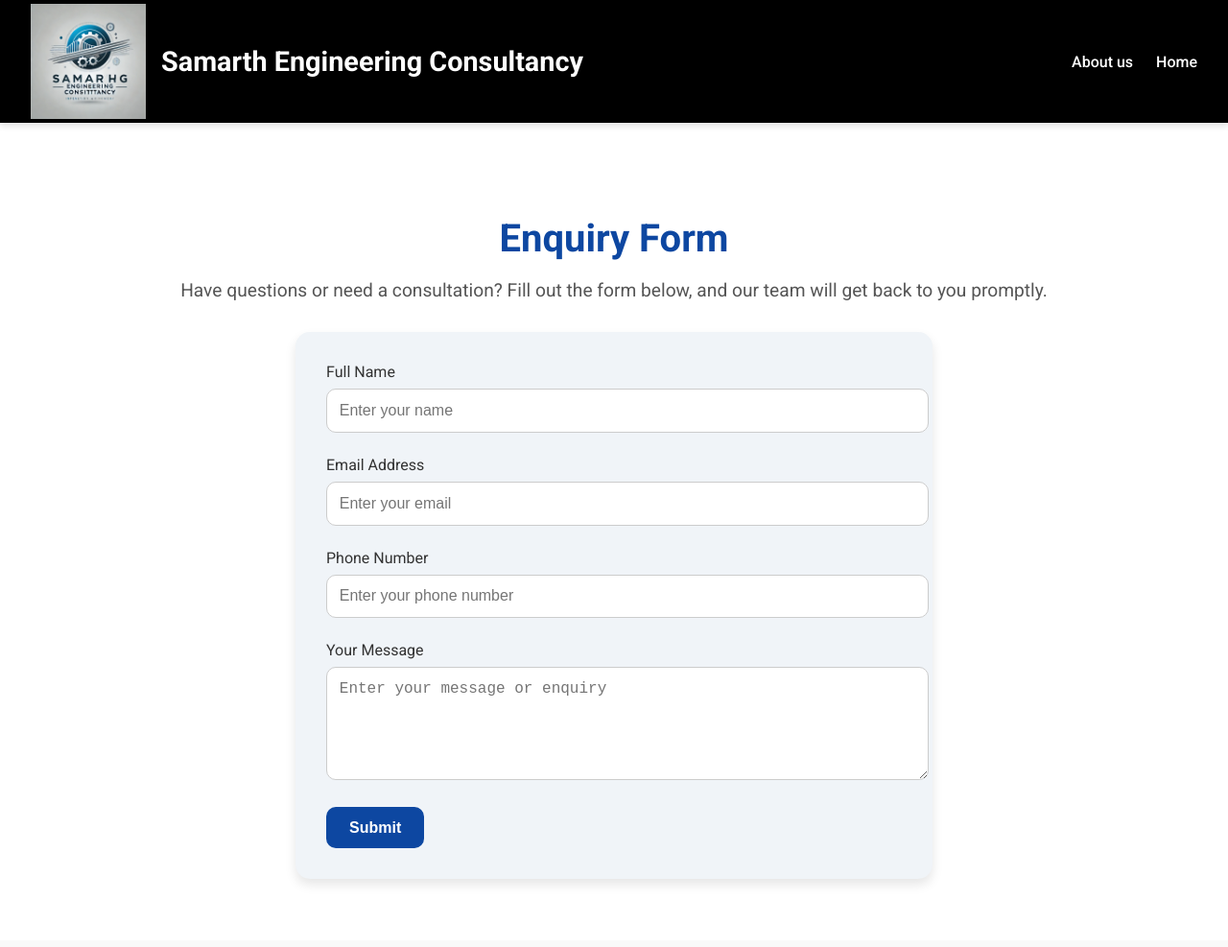
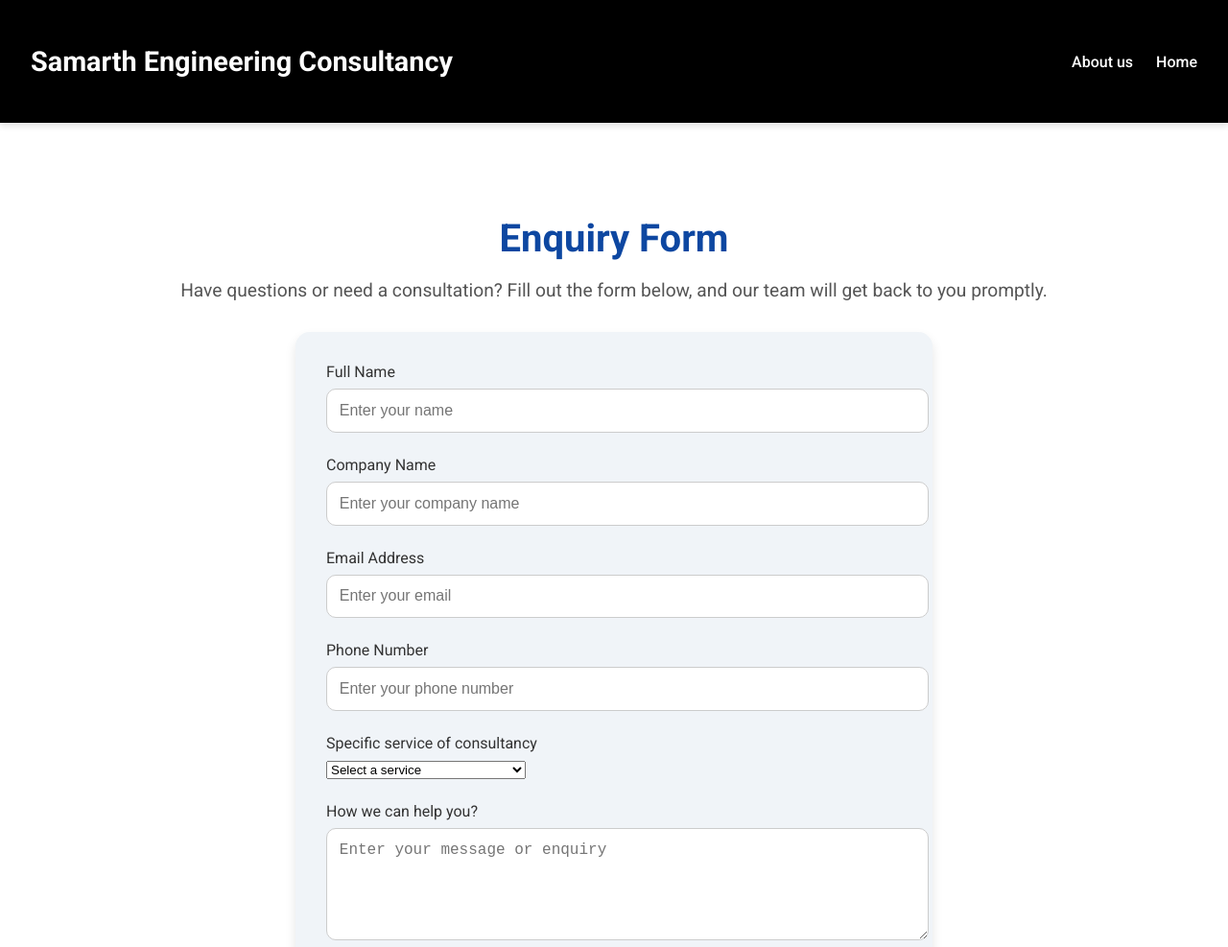
Before and after one commit to Prathamesh0903/Atmami-Industries, a plain HTML site: page enquiry.html in a window 1280 px wide. Shown: the top 987 px of the page at 96% size. Drawn offline with Linux system fonts and the light colour scheme.

Commit message:
Update enquiry.html

```diff
--- a/enquiry.html
+++ b/enquiry.html
@@ -1,4 +1,4 @@
-<!DOCTYPE html>
+<!-- <!DOCTYPE html>
 <html lang="en">
 <head>
     <meta charset="UTF-8">
@@ -32,7 +32,7 @@
             <h2 style="text-align: center;">Enquiry Form</h2>
             <p style="text-align: center;">Have questions or need a consultation? Fill out the form below, and our team will get back to you promptly.</p>
             <form action="https://api.web3forms.com/submit" method="POST" class="enquiry-form">
-                <input type="hidden" name="access_key" value="bf4cbc2d-df4a-4ac2-aff7-478176fb6cb0">
+                <input type="hidden" name="access_key" value="2820566b-6bf1-4bea-b838-569ce209864a">
                 <div class="form-group">
                     <label for="name">Full Name</label>
                     <input type="text" id="name" name="name" placeholder="Enter your name" required>
@@ -58,4 +58,74 @@
     </footer>
 
 </body>
+</html> -->
+
+<!DOCTYPE html>
+<html lang="en">
+<head>
+  <meta charset="UTF-8">
+  <meta name="viewport" content="width=device-width, initial-scale=1.0">
+  <title>Enquiry | Samarth Engineering Consultancy</title>
+  <link rel="stylesheet" href="enquiry.css">
+  <link href="https://fonts.googleapis.com/css2?family=Roboto:wght@400;500;700&display=swap" rel="stylesheet">
+</head>
+<body>
+  <header class="navbar">
+    <div class="nav">
+      <h1 class="logo">Samarth Engineering Consultancy</h1>
+      <nav>
+        <ul class="nav-links">
+          <li><a href="about.html">About us</a></li>
+          <li><a href="index.html">Home</a></li>
+        </ul>
+      </nav>
+    </div>
+  </header>
+  <section class="enquiry-section">
+    <div class="container">
+      <h2 style="text-align: center;">Enquiry Form</h2>
+      <p style="text-align: center;">Have questions or need a consultation? Fill out the form below, and our team will get back to you promptly.</p>
+      <form action="https://api.web3forms.com/submit" method="POST" class="enquiry-form">
+        <div class="form-group">
+          <input type="hidden" name="access_key" value="2820566b-6bf1-4bea-b838-569ce209864a">
+
+          <label for="name">Full Name</label>
+          <input type="text" id="name" name="name" placeholder="Enter your name" required>
+        </div>
+        <div class="form-group">
+          <label for="company">Company Name</label>
+          <input type="text" id="company" name="company" placeholder="Enter your company name" required>
+        </div>
+        <div class="form-group">
+          <label for="email">Email Address</label>
+          <input type="email" id="email" name="email" placeholder="Enter your email" required>
+        </div>
+        <div class="form-group">
+          <label for="phone">Phone Number</label>
+          <input type="tel" id="phone" name="phone" placeholder="Enter your phone number" required>
+        </div>
+        <div class="form-group">
+          <label for="service">Specific service of consultancy</label>
+          <select id="service" name="service" required>
+            <option value="">Select a service</option>
+            <option value="Quality Management System">Quality Management System</option>
+            <option value="Goods Distribution Practices">Goods Distribution Practices</option>
+            <option value="Goods Manufacturing Practices">Goods Manufacturing Practices</option>
+            <option value="NABL Certification">NABL Certification</option>
+            <option value="Non-Destructive Testing">Non-Destructive Testing</option>
+            <option value="Trainings - Quality, Safety, NDT">Trainings - Quality, Safety, NDT</option>
+            <option value="Industrial Automation">Industrial Automation</option>
+            <option value="Machine Learning">Machine Learning</option>
+          </select>
+        </div>
+        <div class="form-group">
+          <label for="message">How we can help you?</label>
+          <textarea id="message" name="message" rows="5" placeholder="Enter your message or enquiry" required></textarea>
+        </div>
+        <button type="submit" class="submit-btn">Submit</button>
+      </form>
+      <p class="success-message" style="display: none;">Thank you for your enquiry! We will get back to you soon.</p>
+    </div>
+  </section>
+</body>
 </html>
```
